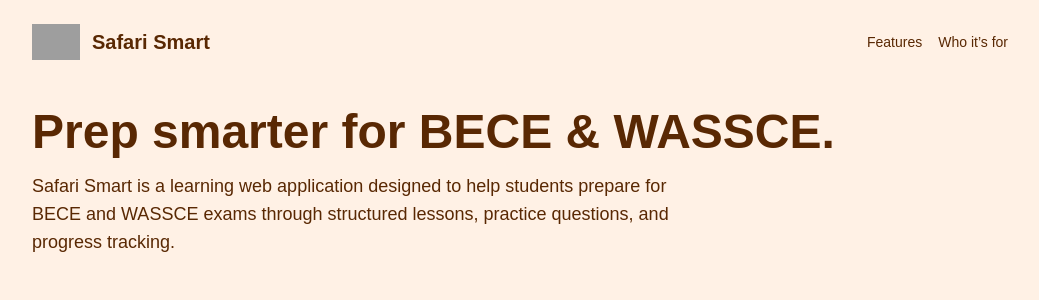
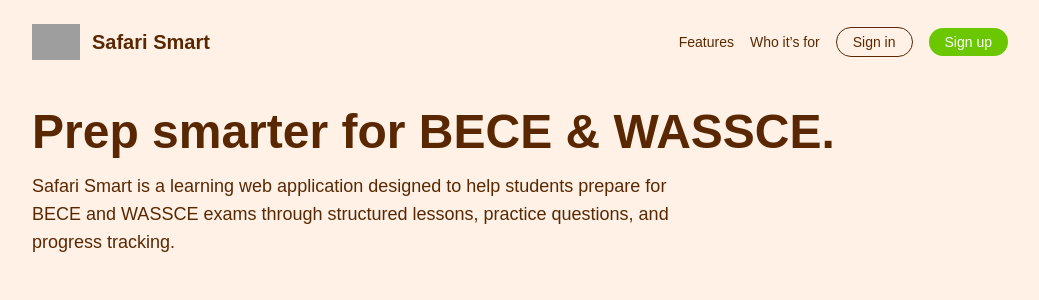
Before and after one commit to loganpinel06/Safari-Smart, a Next.js app in the folder next-app/: page / in a window 1280 px wide. Shown: the top 300 px of the page, without its empty margins (120-1159 px from the left). Built offline with nearby package versions, Linux system fonts and the light colour scheme; grey boxes are pictures that could not be loaded.

Commit message:
added sign in and sign up to task bar with nav to their pages

```diff
--- a/next-app/app/(public)/page.tsx
+++ b/next-app/app/(public)/page.tsx
@@ -23,12 +23,24 @@ export default function Home() {
             />
             <span className="font-bold text-xl">Safari Smart</span>
           </div>
-        <div className="flex gap-4 text-sm">
+          <div className="flex items-center gap-4 text-sm">
             <a href="#features" className="hover:underline">
               Features
             </a>
             <a href="#audience" className="hover:underline">
               Who it’s for
+            </a>
+
+            <a
+              href="/signin"
+              className="px-4 py-1 rounded-full border border-[#592803] hover:bg-[#592803] hover:text-white transition">
+              Sign in
+            </a>
+
+            <a
+              href="/signup"
+              className="px-4 py-1 rounded-full bg-[#6AC700] text-white hover:bg-[#5bb000] transition">
+              Sign up
             </a>
           </div>
           </nav>
```
Lines whose indentation alone changed are shown as unchanged.
